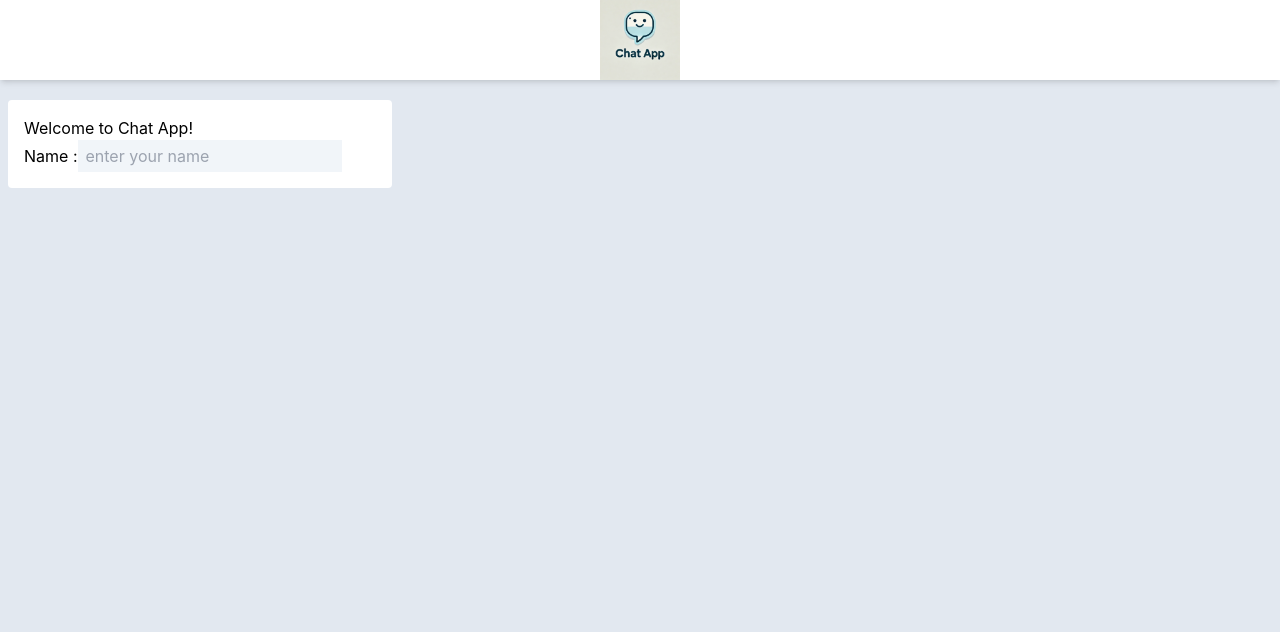
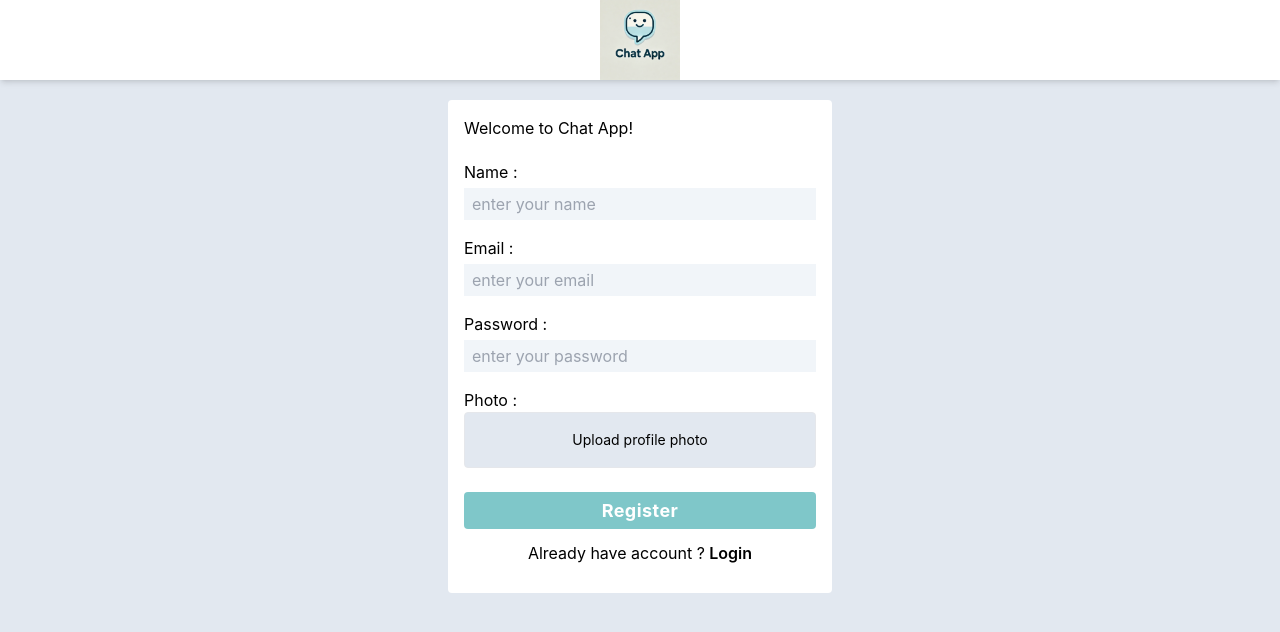
Before and after one commit to hayamaster/Simple-Chat-App, a React (Create React App) app in the folder client/: page /register in a window 1280 px wide. Shown: the top 632 px of the page. Built offline with nearby package versions, Linux system fonts and the light colour scheme.

Commit message:
feat: register page markup

```diff
--- a/client/package.json
+++ b/client/package.json
@@ -8,6 +8,7 @@
     "@testing-library/user-event": "^13.5.0",
     "react": "^18.3.1",
     "react-dom": "^18.3.1",
+    "react-icons": "^5.3.0",
     "react-router-dom": "^6.27.0",
     "react-scripts": "5.0.1",
     "web-vitals": "^2.1.4"
--- a/client/src/pages/RegisterPage.jsx
+++ b/client/src/pages/RegisterPage.jsx
@@ -1,21 +1,129 @@
+import { useState } from "react";
+import { IoClose } from "react-icons/io5";
+import { Link } from "react-router-dom";
+
 const RegisterPage = () => {
+  const [data, setData] = useState({
+    name: "",
+    email: "",
+    password: "",
+    profile_pic: "",
+  });
+  const [uploadPhoto, setUploadPhoto] = useState("");
+
+  const handleOnChange = (e) => {
+    const { name, value } = e.target;
+
+    setData((prev) => {
+      return {
+        ...prev,
+        [name]: value,
+      };
+    });
+  };
+
+  const handleUploadPhoto = (e) => {
+    const file = e.target.files[0];
+
+    setUploadPhoto(file);
+  };
+
+  const handleClearUploadPhoto = (e) => {
+    e.preventDefault();
+    e.stopPropagation();
+    setUploadPhoto("");
+  };
+
+  const handleSubmit = (e) => {
+    e.preventDefault();
+    console.log(data);
+  };
+
   return (
     <div className="mt-5">
-      <div className="bg-white w-full max-w-sm mx-2 rounded overflow-hidden p-4">
+      <div className="bg-white w-full max-w-sm rounded overflow-hidden p-4 mx-auto">
         <h3>Welcome to Chat App!</h3>
 
-        <form>
-          <div>
-            <label>Name :</label>
+        <form className="grid gap-4 mt-5" onSubmit={handleSubmit}>
+          <div className="flex flex-col gap-1">
+            <label htmlFor="name">Name :</label>
             <input
               type="text"
               id="name"
               name="name"
               placeholder="enter your name"
               className="bg-slate-100 px-2 py-1 focus:outline-primary"
+              value={data.name}
+              onChange={handleOnChange}
+              required
             />
           </div>
+          <div className="flex flex-col gap-1">
+            <label htmlFor="email">Email :</label>
+            <input
+              type="email"
+              id="email"
+              name="email"
+              placeholder="enter your email"
+              className="bg-slate-100 px-2 py-1 focus:outline-primary"
+              value={data.email}
+              onChange={handleOnChange}
+              required
+            />
+          </div>
+          <div className="flex flex-col gap-1">
+            <label htmlFor="password">Password :</label>
+            <input
+              type="password"
+              id="password"
+              name="password"
+              placeholder="enter your password"
+              className="bg-slate-100 px-2 py-1 focus:outline-primary"
+              value={data.password}
+              onChange={handleOnChange}
+              required
+            />
+          </div>
+          <div className="flex flex-col gap-1">
+            <label htmlFor="profile_pic">
+              Photo :
+              <div className="h-14 bg-slate-200 flex items-center justify-center border rounded hover:border-primary cursor-pointer">
+                <p className="text-sm max-w-[300px] text-ellipsis line-clamp-1">
+                  {uploadPhoto?.name || "Upload profile photo"}
+                </p>
+                {uploadPhoto?.name && (
+                  <button
+                    className="text-lg ml-2 hover:text-red-600"
+                    onClick={handleClearUploadPhoto}
+                  >
+                    <IoClose />
+                  </button>
+                )}
+              </div>
+            </label>
+            <input
+              type="file"
+              id="profile_pic"
+              name="profile_pic"
+              className="bg-slate-100 px-2 py-1 focus:outline-primary hidden"
+              onChange={handleUploadPhoto}
+            />
+          </div>
+
+          <button className="bg-secondary text-lg px-4 py-1 hover:bg-[#37898c] rounded mt-2 font-bold text-white leading-relaxed tracking-wide">
+            Register
+          </button>
         </form>
+
+        <p className="my-3 text-center">
+          Already have account ?{" "}
+          <Link
+            to={"/email"}
+            className="hover:text-secondary hover:underline font-semibold"
+          >
+            Login
+          </Link>{" "}
+        </p>
       </div>
     </div>
   );
--- a/client/tailwind.config.js
+++ b/client/tailwind.config.js
@@ -5,6 +5,7 @@
     extend: {
       colors: {
         primary: "#c0e1e2",
+        secondary: "#7fc7c9",
       },
     },
   },
```
Also changed, not shown: 1 other file (tests, documents, lock files or other folders).
